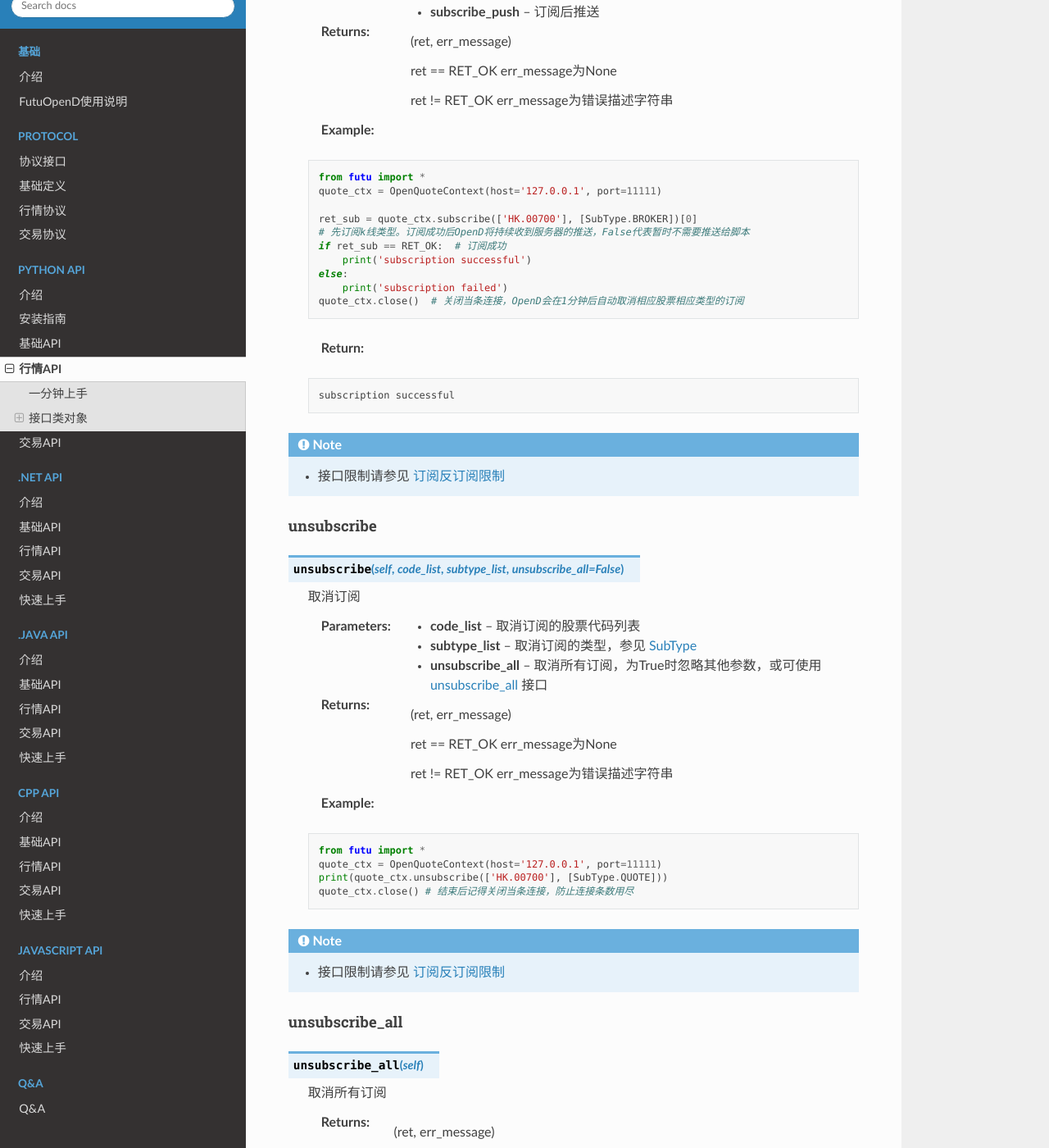
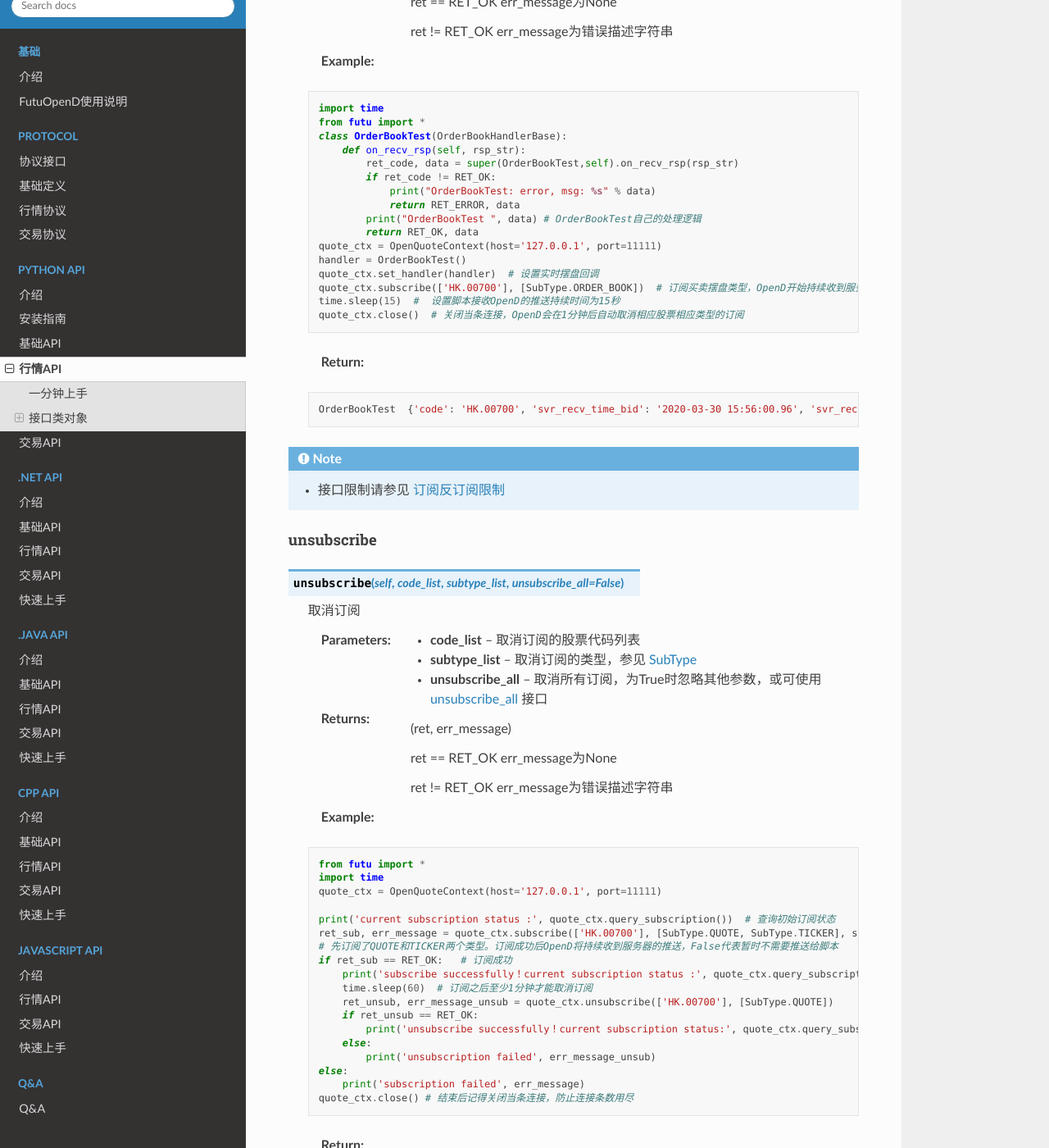
Before and after one commit to FutunnOpen/futu-api-doc, a Sphinx documentation site: the page built from doc_maker/source/api/Quote_API.rst, in a window 1280 px wide and 1400 px high, scrolled down 21633 px. Shown: the whole window at 82% size. Built offline with Sphinx 7.4.7 and the Read the Docs theme 2.0.0, drawn with Linux system fonts in a browser that asks for light colours; some of the changed text lies outside the part shown.

Commit message:
fix 订阅subscribe等函数使用回调作为例子，版本V2

```diff
--- a/doc_maker/source/api/Quote_API.rst
+++ b/doc_maker/source/api/Quote_API.rst
@@ -753,32 +753,28 @@ get_rt_data
 
     from futu import *
     quote_ctx = OpenQuoteContext(host='127.0.0.1', port=11111)
-
-    quote_ctx.subscribe(['HK.00700'], [SubType.RT_DATA])
-    ret, data = quote_ctx.get_rt_data('HK.00700')
-    if ret == RET_OK:
-        print(data)
-        print(data['volume'][0]) # 取第一条的成交量
-        print(data['volume'].values.tolist()) # 转为list
+    ret_sub, err_message = quote_ctx.subscribe(['HK.00700'], [SubType.RT_DATA])
+    # 先订阅分时数据类型。订阅成功后OpenD将持续收到服务器的推送，False代表暂时不需要推送给脚本
+    if ret_sub == RET_OK:   # 订阅成功
+        ret, data = quote_ctx.get_rt_data('HK.00700')   # 获取一次分时数据
+        if ret == RET_OK:
+            print(data)
+        else:
+            print('error:', data)
     else:
-        print('error:', data)
-    quote_ctx.close()
-
- :Return:
-
- .. code:: python
-
-    code                 time  is_blank  opened_mins  cur_price  last_close  avg_price  volume     turnover
-    0   HK.00700  2020-03-27 09:30:00     False          570      390.0       381.8  390.00000  999800  389922000.0
-    ..       ...                  ...       ...          ...        ...         ...        ...     ...          ...
-    72  HK.00700  2020-03-27 10:42:00     False          642      383.6       381.8  385.94096    4100    1573160.0
-
-    [73 rows x 9 columns]
-    999800
-    [999800, 675700, 414000, 206600, 376400, 460000, 283400, 256800, 190300, 152600, 175900, 198500, 151700, 105600,
-    ..       ...                  ...       ...          ...        ...         ...        ...     ...          ...
-    38300, 21600, 59900, 111100, 107600, 138500, 67900, 49700, 80200, 29300, 9200, 63600, 4100]
-
+        print('subscription failed', err_message)
+    quote_ctx.close()   # 关闭当条连接，OpenD会在1分钟后自动取消相应股票相应类型的订阅
+
+ :Return:
+
+ .. code:: python
+
+    code                 time  is_blank  opened_mins  cur_price  last_close   avg_price  volume     turnover
+    0   HK.00700  2020-03-30 09:30:00     False          570      371.8       382.4  371.800000  923800  343468840.0
+    ..       ...                  ...       ...          ...        ...         ...         ...     ...          ...
+    32  HK.00700  2020-03-30 10:02:00     False          602      372.8       382.4  372.979075    4100    1527820.0
+
+    [33 rows x 9 columns]
 
 get_plate_stock
 ~~~~~~~~~~~~~~~~~~~~~~~~~~~~~~~~~~~~
@@ -989,30 +985,28 @@ get_broker_queue
 
     from futu import *
     quote_ctx = OpenQuoteContext(host='127.0.0.1', port=11111)
-
-    quote_ctx.subscribe(['HK.00700'], [SubType.BROKER])
-    ret, bid_frame_table, ask_frame_table = quote_ctx.get_broker_queue('HK.00700')
-    if ret == RET_OK:
-        print(bid_frame_table)
-        print(bid_frame_table['bid_broker_id'][0])   # 取第一条的经纪买盘数据
-        print(bid_frame_table['bid_broker_id'].values.tolist())   # 转为list
+    ret_sub, err_message = quote_ctx.subscribe(['HK.00700'], [SubType.BROKER], subscribe_push=False)
+    # 先订阅经纪队列类型。订阅成功后OpenD将持续收到服务器的推送，False代表暂时不需要推送给脚本
+    if ret_sub == RET_OK:   # 订阅成功
+        ret, bid_frame_table, ask_frame_table = quote_ctx.get_broker_queue('HK.00700')   # 获取一次经纪队列数据
+        if ret == RET_OK:
+            print(bid_frame_table)
+        else:
+            print('error:', bid_frame_table)
     else:
-        print('error:', bid_frame_table, ask_frame_table)
-    quote_ctx.close()
+        print('subscription failed')
+    quote_ctx.close()   # 关闭当条连接，OpenD会在1分钟后自动取消相应股票相应类型的订阅
 
  :Return:
 
  .. code:: python
 
     code  bid_broker_id bid_broker_name  bid_broker_pos
-    0   HK.00700            696       一通投资者有限公司               1
+    0   HK.00700           2846     麦格理资本股份有限公司               1
     ..       ...            ...             ...             ...
-    38  HK.00700           1190  瑞士信贷证券(香港)有限公司               2
-
-    [39 rows x 4 columns]
-    696
-    Name: bid_broker_id, Length: 39, dtype: int64
-    [696, 9025, 9068, 5345, 7268, 5344, 9057, 9068, 141, 7389, 1292, 7367, 2847, 3440, 3440, 6825, 6998, 7268, 141, 8944, 9063, 8304, 3440, 4085, 229, 5344, 1450, 7268, 9064, 9064, 9069, 9065, 3440, 6387, 7268, 1198, 4099, 1194, 1190]
+    37  HK.00700           1450            万邦亚太               2
+
+    [38 rows x 4 columns]
 
 subscribe
 ~~~~~~~~~~~~~~~~~~~~~~~~~~~~~~~~~~~~
@@ -1035,22 +1029,28 @@ subscribe
 
  .. code:: python
 
-    from futu import *
-    quote_ctx = OpenQuoteContext(host='127.0.0.1', port=11111)
-
-    ret_sub = quote_ctx.subscribe(['HK.00700'], [SubType.BROKER])[0]
-    # 先订阅k线类型。订阅成功后OpenD将持续收到服务器的推送，False代表暂时不需要推送给脚本
-    if ret_sub == RET_OK:  # 订阅成功
-        print('subscription successful')
-    else:
-        print('subscription failed')
+    import time
+    from futu import *
+    class OrderBookTest(OrderBookHandlerBase):
+        def on_recv_rsp(self, rsp_str):
+            ret_code, data = super(OrderBookTest,self).on_recv_rsp(rsp_str)
+            if ret_code != RET_OK:
+                print("OrderBookTest: error, msg: %s" % data)
+                return RET_ERROR, data
+            print("OrderBookTest ", data) # OrderBookTest自己的处理逻辑
+            return RET_OK, data
+    quote_ctx = OpenQuoteContext(host='127.0.0.1', port=11111)
+    handler = OrderBookTest()
+    quote_ctx.set_handler(handler)  # 设置实时摆盘回调
+    quote_ctx.subscribe(['HK.00700'], [SubType.ORDER_BOOK])  # 订阅买卖摆盘类型，OpenD开始持续收到服务器的推送
+    time.sleep(15)  #  设置脚本接收OpenD的推送持续时间为15秒
     quote_ctx.close()  # 关闭当条连接，OpenD会在1分钟后自动取消相应股票相应类型的订阅
 
  :Return:
 
  .. code:: python
 
-    subscription successful
+    OrderBookTest  {'code': 'HK.00700', 'svr_recv_time_bid': '2020-03-30 15:56:00.96', 'svr_recv_time_ask': '', 'Bid': [(376.0, 19200, 19), (375.8, 11700, 9), (375.6, 26100, 18), (375.4, 19000, 11), (375.2, 34300, 21), (375.0, 37500, 49), (374.8, 10900, 9), (374.6, 13800, 9), (374.4, 2700, 5), (374.2, 2500, 14)], 'Ask': [(376.2, 8400, 10), (376.4, 9100, 11), (376.6, 20000, 22), (376.8, 29400, 14), (377.0, 16800, 14), (377.2, 6500, 3), (377.4, 10400, 8), (377.6, 9600, 7), (377.8, 1900, 8), (378.0, 31000, 44)]}
 
 .. note::
 
@@ -1078,9 +1078,32 @@ unsubscribe
  .. code:: python
 
     from futu import *
-    quote_ctx = OpenQuoteContext(host='127.0.0.1', port=11111)
-    print(quote_ctx.unsubscribe(['HK.00700'], [SubType.QUOTE]))
+    import time
+    quote_ctx = OpenQuoteContext(host='127.0.0.1', port=11111)
+
+    print('current subscription status :', quote_ctx.query_subscription())  # 查询初始订阅状态
+    ret_sub, err_message = quote_ctx.subscribe(['HK.00700'], [SubType.QUOTE, SubType.TICKER], subscribe_push=False)
+    # 先订阅了QUOTE和TICKER两个类型。订阅成功后OpenD将持续收到服务器的推送，False代表暂时不需要推送给脚本
+    if ret_sub == RET_OK:   # 订阅成功
+        print('subscribe successfully！current subscription status :', quote_ctx.query_subscription())  # 订阅成功后查询订阅状态
+        time.sleep(60)  # 订阅之后至少1分钟才能取消订阅
+        ret_unsub, err_message_unsub = quote_ctx.unsubscribe(['HK.00700'], [SubType.QUOTE])
+        if ret_unsub == RET_OK:
+            print('unsubscribe successfully！current subscription status:', quote_ctx.query_subscription())  # 取消订阅后查询订阅状态
+        else:
+            print('unsubscription failed', err_message_unsub)
+    else:
+        print('subscription failed', err_message)
     quote_ctx.close() # 结束后记得关闭当条连接，防止连接条数用尽
+
+ :Return:
+
+ .. code:: python
+
+    current subscription status : (0, {'total_used': 0, 'remain': 1000, 'own_used': 0, 'sub_list': {}})
+    subscribe successfully！current subscription status : (0, {'total_used': 2, 'remain': 998, 'own_used': 2, 'sub_list': {'QUOTE': ['HK.00700'], 'TICKER': ['HK.00700']}})
+    2020-03-30 17:42:55,350 [network_manager.py] work:366: Close: conn_id=1
+    unsubscribe successfully！current subscription status: (0, {'total_used': 1, 'remain': 999, 'own_used': 1, 'sub_list': {'TICKER': ['HK.00700']}})
 
 .. note::
 
@@ -1275,28 +1298,28 @@ position_change         float          日增仓，期货特有字段
     from futu import *
     quote_ctx = OpenQuoteContext(host='127.0.0.1', port=11111)
 
-    ret_sub = quote_ctx.subscribe(['US.AAPL210115C185000'], [SubType.QUOTE])[0]
+    ret_sub, err_message = quote_ctx.subscribe(['HK.00700'], [SubType.QUOTE], subscribe_push=False)
     # 先订阅k线类型。订阅成功后OpenD将持续收到服务器的推送，False代表暂时不需要推送给脚本
     if ret_sub == RET_OK:  # 订阅成功
-        ret, data = quote_ctx.get_stock_quote(['US.AAPL210115C185000'])  # 获取订阅股票报价的实时数据
+        ret, data = quote_ctx.get_stock_quote(['HK.00700'])  # 获取订阅股票报价的实时数据
         if ret == RET_OK:
             print(data)
-            print(data['code'])   # 取第一条的股票代码
+            print(data['code'][0])   # 取第一条的股票代码
             print(data['code'].values.tolist())   # 转为list
         else:
             print('error:', data)
     else:
-        print('subscription failed')
+        print('subscription failed', err_message)
     quote_ctx.close()  # 关闭当条连接，OpenD会在1分钟后自动取消相应股票相应类型的订阅
 
  :Return:
 
  .. code:: python
 
-    code   data_date data_time  last_price  open_price  high_price  low_price  prev_close_price  volume  turnover  turnover_rate  amplitude  suspension listing_date  price_spread dark_status sec_status  strike_price  contract_size  open_interest  implied_volatility  premium  delta  gamma   vega  theta    rho net_open_interest expiry_date_distance contract_nominal_value owner_lot_multiplier option_area_type contract_multiplier last_settle_price position position_change pre_price pre_high_price pre_low_price pre_volume pre_turnover pre_change_val pre_change_rate pre_amplitude after_price after_high_price after_low_price after_volume after_turnover after_change_val after_change_rate after_amplitude
-    0  US.AAPL210115C185000  2020-03-26  16:00:00        80.0       75.24        80.0      75.24             75.75      10   77620.0            0.0      6.284       False          N/A          0.01         N/A     NORMAL         185.0            100           3257              38.283    2.538  0.873  0.002  0.469  -0.03  1.178               N/A                  N/A                    N/A                  N/A              N/A                 N/A               N/A      N/A             N/A       N/A            N/A           N/A        N/A          N/A            N/A             N/A           N/A         N/A              N/A             N/A          N/A            N/A              N/A               N/A             N/A
-    US.AAPL210115C185000
-    ['US.AAPL210115C185000']
+    code   data_date data_time  last_price  open_price  high_price  low_price  prev_close_price    volume      turnover  turnover_rate  amplitude  suspension listing_date  price_spread dark_status sec_status strike_price contract_size open_interest implied_volatility premium delta gamma vega theta  rho net_open_interest expiry_date_distance contract_nominal_value owner_lot_multiplier option_area_type contract_multiplier last_settle_price position position_change pre_price pre_high_price pre_low_price pre_volume pre_turnover pre_change_val pre_change_rate pre_amplitude after_price after_high_price after_low_price after_volume after_turnover after_change_val after_change_rate after_amplitude
+    0  HK.00700  2020-03-30  15:49:19       376.8       371.8       380.0      371.6             382.4  18829170  7.055425e+09          0.197      2.197       False   2004-06-16           0.2         N/A     NORMAL          N/A           N/A           N/A                N/A     N/A   N/A   N/A  N/A   N/A  N/A               N/A                  N/A                    N/A                  N/A              N/A                 N/A               N/A      N/A             N/A       N/A            N/A           N/A        N/A          N/A            N/A             N/A           N/A         N/A              N/A             N/A          N/A            N/A              N/A               N/A             N/A
+    HK.00700
+    ['HK.00700']
 
 get_rt_ticker
 ~~~~~~~~~~~~~~~~~~~~~~~~~~~~~~~~~~~~
@@ -1333,8 +1356,8 @@ get_rt_ticker
     from futu import *
     quote_ctx = OpenQuoteContext(host='127.0.0.1', port=11111)
 
-    ret_sub = quote_ctx.subscribe(['HK.00700'], [SubType.TICKER])[0]
-    # 先订阅k线类型。订阅成功后OpenD将持续收到服务器的推送，False代表暂时不需要推送给脚本
+    ret_sub, err_message = quote_ctx.subscribe(['HK.00700'], [SubType.TICKER], subscribe_push=False)
+    # 先订阅逐笔类型。订阅成功后OpenD将持续收到服务器的推送，False代表暂时不需要推送给脚本
     if ret_sub == RET_OK:  # 订阅成功
         ret, data = quote_ctx.get_rt_ticker('HK.00700', 2)  # 获取港股00700最近2个逐笔
         if ret == RET_OK:
@@ -1344,18 +1367,18 @@ get_rt_ticker
         else:
             print('error:', data)
     else:
-        print('subscription failed')
+        print('subscription failed', err_message)
     quote_ctx.close()  # 关闭当条连接，OpenD会在1分钟后自动取消相应股票相应类型的订阅
 
  :Return:
 
  .. code:: python
 
-    code                 time  price  volume  turnover ticker_direction             sequence        type
-    0  HK.00700  2020-03-27 11:33:15  384.0     800  307200.0             SELL  6808725733528051769  AUTO_MATCH
-    1  HK.00700  2020-03-27 11:33:15  384.0     200   76800.0             SELL  6808725733528051770  AUTO_MATCH
-    307200.0
-    [307200.0, 76800.0]
+    code                 time  price   volume     turnover ticker_direction             sequence     type
+    0  HK.00700  2020-03-30 16:04:41  372.4       60      22344.0          NEUTRAL  6809908936888567318  ODD_LOT
+    1  HK.00700  2020-03-30 16:08:17  376.6  2198400  827917440.0          NEUTRAL  6809909864601503255  AUCTION
+    22344.0
+    [22344.0, 827917440.0]
 
 .. note::
 
@@ -1402,7 +1425,7 @@ get_cur_kline
     from futu import *
     quote_ctx = OpenQuoteContext(host='127.0.0.1', port=11111)
 
-    ret_sub = quote_ctx.subscribe(['HK.00700'], [SubType.K_DAY])[0]
+    ret_sub, err_message = quote_ctx.subscribe(['HK.00700'], [SubType.K_DAY], subscribe_push=False)
     # 先订阅k线类型。订阅成功后OpenD将持续收到服务器的推送，False代表暂时不需要推送给脚本
     if ret_sub == RET_OK:  # 订阅成功
         ret, data = quote_ctx.get_cur_kline('HK.00700', 2, SubType.K_DAY, AuType.QFQ)  # 获取港股00700最近2个K线数据
@@ -1413,18 +1436,19 @@ get_cur_kline
         else:
             print('error:', data)
     else:
-        print('subscription failed')
+        print('subscription failed', err_message)
     quote_ctx.close()  # 关闭当条连接，OpenD会在1分钟后自动取消相应股票相应类型的订阅
 
+
  :Return:
 
  .. code:: python
 
     code             time_key   open  close   high    low    volume      turnover  pe_ratio  turnover_rate  last_close
-    0  HK.00700  2020-03-26 00:00:00  386.0  381.8  386.0  376.0  29318892  1.119300e+10    35.410        0.00307       380.0
-    1  HK.00700  2020-03-27 00:00:00  390.0  383.6  390.0  381.8  14109717  5.439835e+09    35.577        0.00148       381.8
-    0.00307
-    [0.00307, 0.00148]
+    0  HK.00700  2020-03-27 00:00:00  390.0  382.4  390.0  381.8  28738698  1.103966e+10    35.466        0.00301       381.8
+    1  HK.00700  2020-03-30 00:00:00  371.8  376.6  380.0  371.6  21838731  8.188543e+09    34.928        0.00229       382.4
+    0.00301
+    [0.00301, 0.00229]
 
 .. note::
 
@@ -2730,22 +2754,42 @@ set_price_reminder
  .. code:: python
 
     from futu import *
-    quote_ctx = OpenQuoteContext(host='127.0.0.1', port=11111)
-
-    ret, data = quote_ctx.set_price_reminder(code='HK.00700', op=SetPriceReminderOp.ADD, key=None,
-                                 reminder_type=PriceReminderType.PRICE_UP, reminder_freq=PriceReminderFreq.ALWAYS,
-                                 value=400.0, note='')
+    class PriceReminderTest(PriceReminderHandlerBase):
+        def on_recv_rsp(self, rsp_str):
+            ret_code, content = super(PriceReminderTest,self).on_recv_rsp(rsp_str)
+            if ret_code != RET_OK:
+                print("PriceReminderTest: error, msg: %s" % content)
+                return RET_ERROR, content
+            print("PriceReminderTest ", content) # PriceReminderTest自己的处理逻辑
+            return RET_OK, content
+    quote_ctx = OpenQuoteContext(host='127.0.0.1', port=11111)
+    handler = PriceReminderTest()
+    quote_ctx.set_handler(handler)
+    ret, data = quote_ctx.get_market_snapshot(['HK.HSImain'])
     if ret == RET_OK:
-        print('key:', data) # data为key
+        bid_price = data['bid_price'][0]  # 获取实时买一价
+        ask_price = data['ask_price'][0]  # 获取实时卖一价
+    # 设置当卖一价低于（ask_price-1）时提醒
+    ret_ask, ask_data = quote_ctx.set_price_reminder(code='HK.HSImain', op=SetPriceReminderOp.ADD, key=None, reminder_type=PriceReminderType.ASK_PRICE_DOWN, reminder_freq=PriceReminderFreq.ALWAYS, value=(ask_price-1), note='123')
+    if ret_ask == RET_OK:
+        print('卖一价低于（ask_price-1）时提醒设置成功：', ask_data)
     else:
-        print('error:', data)
-    quote_ctx.close() # 结束后记得关闭当条连接，防止连接条数用尽
-
- :Return:
-
- .. code:: python
-
-    key: 158527664087928601
+        print('error:', ask_data)
+    # 设置当买一价高于（bid_price+1）时提醒
+    ret_bid, bid_data = quote_ctx.set_price_reminder(code='HK.HSImain', op=SetPriceReminderOp.ADD, key=None, reminder_type=PriceReminderType.BID_PRICE_UP, reminder_freq=PriceReminderFreq.ALWAYS, value=(bid_price+1), note='456')
+    if ret_bid == RET_OK:
+        print('买一价高于（bid_price+1）时提醒设置成功：', bid_data)
+    else:
+        print('error:', bid_data)
+    time.sleep(15)
+    quote_ctx.close()
+
+ :Return:
+
+ .. code:: python
+
+    卖一价低于（ask_price-1）时提醒设置成功： 158555658455564801
+    买一价高于（bid_price+1）时提醒设置成功： 158555658456686801
 
 .. note::
 
@@ -2869,7 +2913,7 @@ get_user_security_group
     from futu import *
     quote_ctx = OpenQuoteContext(host='127.0.0.1', port=11111)
     print(quote_ctx.get_user_security_group(group_type = UserSecurityGroupType.ALL)
-    quote_ctx.close()
+    quote_ctx.close()	# 结束后记得关闭当条连接，防止连接条数用尽
 
 .. note::
 
@@ -3162,29 +3206,26 @@ RTDataHandlerBase - 实时分时推送回调
 	from futu import *
 
 	class RTDataTest(RTDataHandlerBase):
-		def on_recv_rsp(self, rsp_str):
-			ret_code, data = super(RTDataTest,self).on_recv_rsp(rsp_str)
-			if ret_code != RET_OK:
-				print("RTDataTest: error, msg: %s" % data)
-				return RET_ERROR, data
-
-			print("RTDataTest ", data) # RTDataTest自己的处理逻辑
-
-			return RET_OK, data
-
+	    def on_recv_rsp(self, rsp_str):
+	        ret_code, data = super(RTDataTest, self).on_recv_rsp(rsp_str)
+	        if ret_code != RET_OK:
+	            print("RTDataTest: error, msg: %s" % data)
+	            return RET_ERROR, data
+	        print("RTDataTest ", data) # RTDataTest自己的处理逻辑
+	        return RET_OK, data
 	quote_ctx = OpenQuoteContext(host='127.0.0.1', port=11111)
 	handler = RTDataTest()
-	quote_ctx.set_handler(handler)
-	quote_ctx.subscribe(['HK.00700'], [SubType.RT_DATA])
-	time.sleep(15)
-	quote_ctx.close()
-
- :Return:
-
- .. code:: python
-
-	RTDataTest         code                 time  is_blank  opened_mins  cur_price  last_close   avg_price    turnover  volume
-	0  HK.00700  2020-03-27 15:17:00     False          917      382.6       381.8  384.543361  10175940.0   26600
+	quote_ctx.set_handler(handler)  # 设置实时分时推送回调
+	quote_ctx.subscribe(['HK.00700'], [SubType.RT_DATA]) # 订阅分时类型，OpenD开始持续收到服务器的推送
+	time.sleep(15)  # 设置脚本接收OpenD的推送持续时间为15秒
+	quote_ctx.close()   # 关闭当条连接，OpenD会在1分钟后自动取消相应股票相应类型的订阅
+
+ :Return:
+
+ .. code:: python
+
+	RTDataTest         code                 time  is_blank  opened_mins  cur_price  last_close   avg_price     turnover   volume
+	0  HK.00700  2020-03-30 16:00:00     False          960      376.6       382.4  374.818939  855764640.0  2272500
 
 -------------------------------------------
 
```
